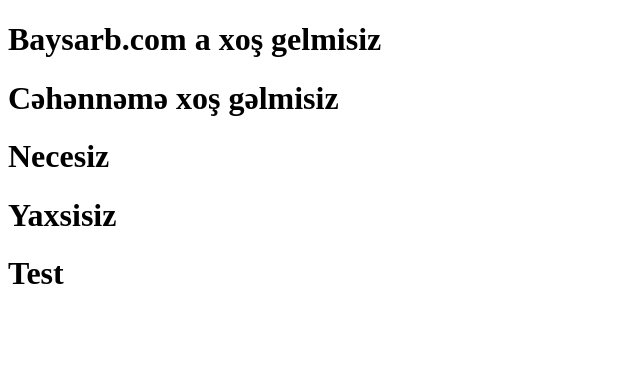
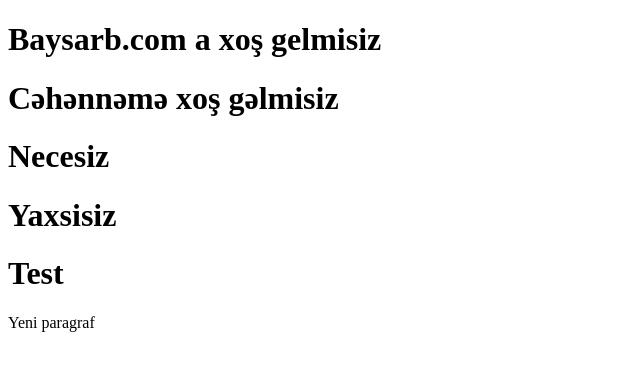
Before and after one commit to baysarb/login-front, a plain HTML site: page index.html in a window 1280 px wide. Shown: the whole page, without its empty margins (0-640 px from the left). Drawn offline with Linux system fonts and the light colour scheme.

Commit message:
Yeni paraqraf

```diff
--- a/index.html
+++ b/index.html
@@ -11,5 +11,6 @@
     <h1>Necesiz</h1>
     <h1>Yaxsisiz</h1>
     <h1>Test</h1>
+    <p>Yeni paragraf</p>
 </body>
 </html>
```
